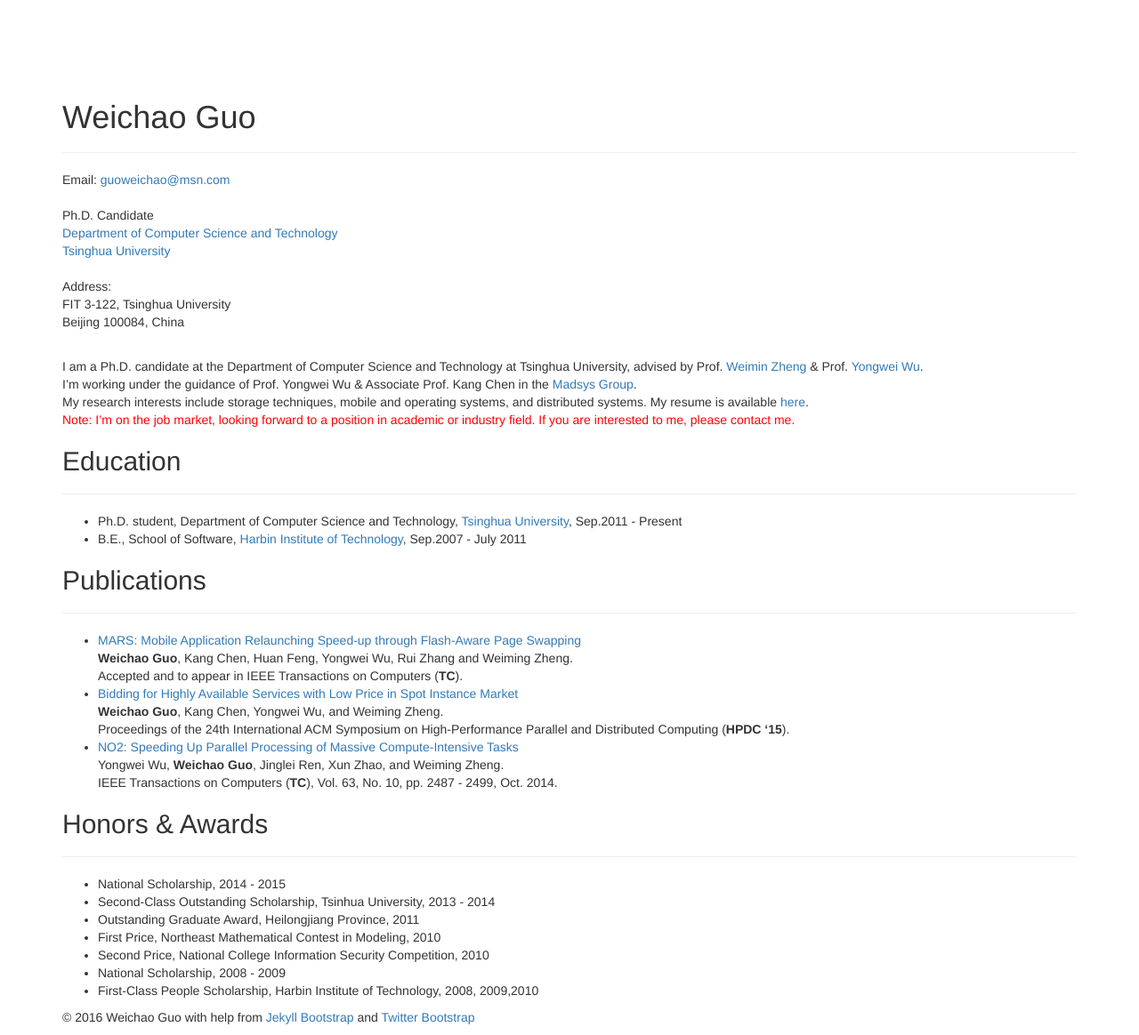
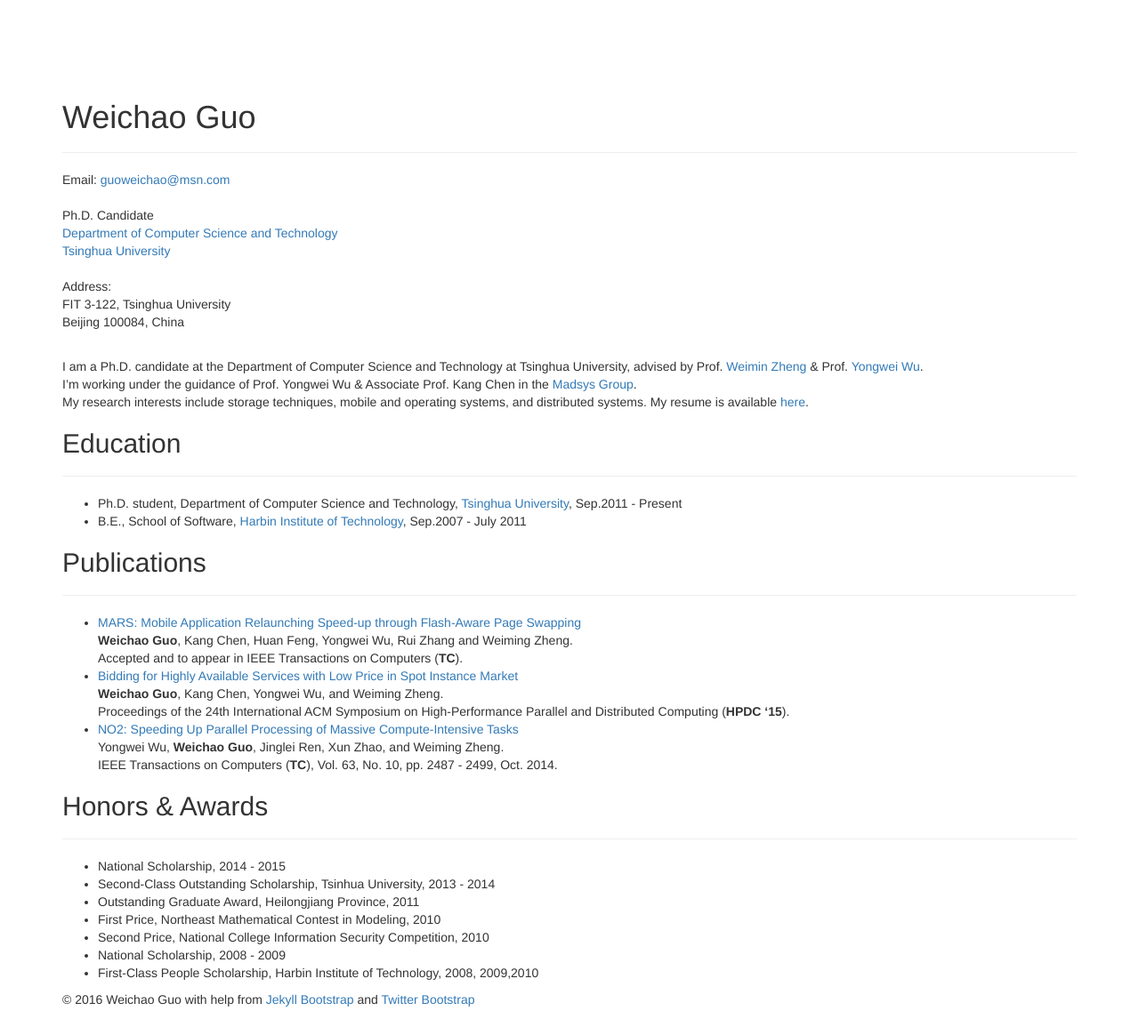
Before and after one commit to weichaoguo/weichaoguo.github.io, a Jekyll site: the page built from index.md, in a window 1280 px wide. Shown: the whole page at 89% size. Built offline with Jekyll 4.4.1, drawn with Linux system fonts in a browser that asks for light colours; nearby versions of some CDN libraries; library files that are not in the unit come from our copies.

Commit message:
removing job hunting statement.

```diff
--- a/index.md
+++ b/index.md
@@ -34,8 +34,8 @@ Beijing 100084, China
 I am a Ph.D. candidate at the Department of Computer Science and Technology at Tsinghua University, advised by Prof. [Weimin Zheng](http://www.tsinghua.edu.cn/publish/csen/4623/2010/20101224201009017453352/20101224201009017453352_.html) & Prof. [Yongwei Wu](http://madsys.cs.tsinghua.edu.cn/~yongweiwu).
 I'm working under the guidance of Prof. Yongwei Wu & Associate Prof. Kang Chen in the [Madsys Group](http://madsys.cs.tsinghua.edu.cn/).
 My research interests include storage techniques, mobile and operating systems, and distributed systems. My resume is available [here](/files/resume.pdf).
-<span style="color:red">Note: I'm on the job market, looking forward to a position in academic or industry field. If you are interested to me, please contact me.</span>
-
+<!--<span style="color:red">Note: I'm on the job market, looking forward to a position in academic or industry field. If you are interested to me, please contact me.</span>
+-->
 ## Education
 ---
 * Ph.D. student, Department of Computer Science and Technology,
```
